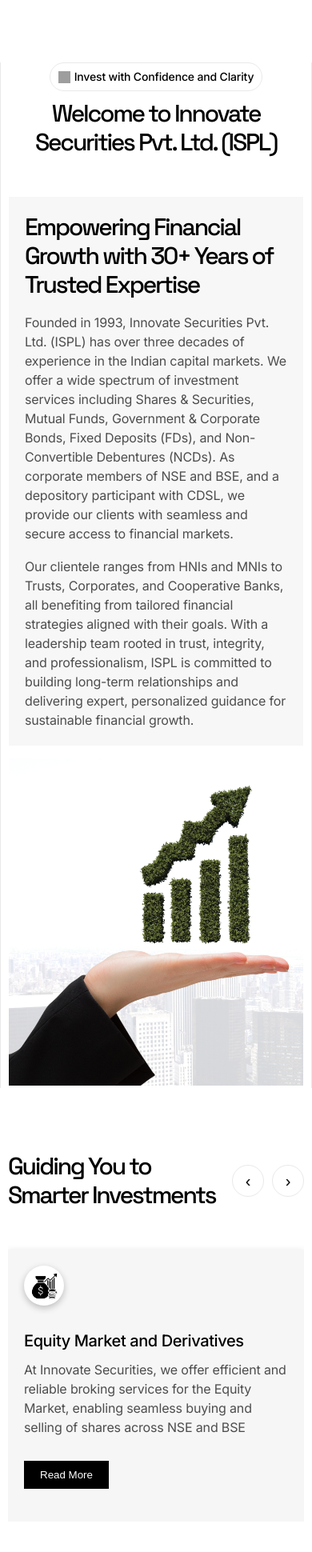
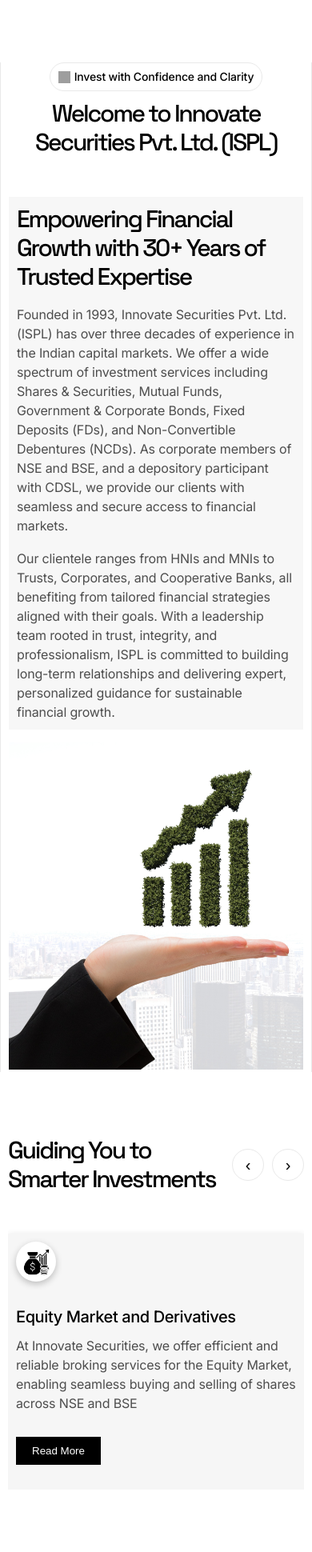
Before and after one commit to webtesting22/innovatesec, a React (Vite) app: page / in a window 390 px wide. Shown: the part 1011-2951 px from the top of the page at 80% size. Built offline with nearby package versions, Linux system fonts and the light colour scheme; grey boxes are pictures that could not be loaded.

Commit message:
updateding padding changes

```diff
--- a/src/Components/HomeComponents/HomeAbout/HomeAbout.css
+++ b/src/Components/HomeComponents/HomeAbout/HomeAbout.css
@@ -22,3 +22,9 @@
 .HomeAboutContainer .SectionTagLabelContainer>div {
     margin: auto !important;
 }
+
+@media (max-width: 768px) {
+    .AboutCardContainer>div {
+        padding: 10px;
+    }
+}
--- a/src/Components/HomeComponents/ProgressReachComponent/ProgressReach.css
+++ b/src/Components/HomeComponents/ProgressReachComponent/ProgressReach.css
@@ -37,7 +37,7 @@
 
 @media (max-width:900px){
     .ReachQuateContainer{
-        padding: 20px !important;
+        padding: 10px !important;
     }
     .ReachQuateContainerRight div{
         height: unset !important;
--- a/src/Components/HomeComponents/ServicesHome/ServicesHome.css
+++ b/src/Components/HomeComponents/ServicesHome/ServicesHome.css
@@ -96,3 +96,9 @@
         max-width: 1500px !important;
     }
 }
+
+@media (max-width: 768px) {
+    .ServicesContainerCard{
+        padding: 10px;
+    }
+}
--- a/src/Components/NewsLetter/NewsLetters.css
+++ b/src/Components/NewsLetter/NewsLetters.css
@@ -247,7 +247,7 @@
 
 @media (max-width: 480px) {
     .NewsletterContainer {
-        padding: 30px 10px;
+        padding: 30px 0px;
     }
 
     .NewsletterInput {
```
